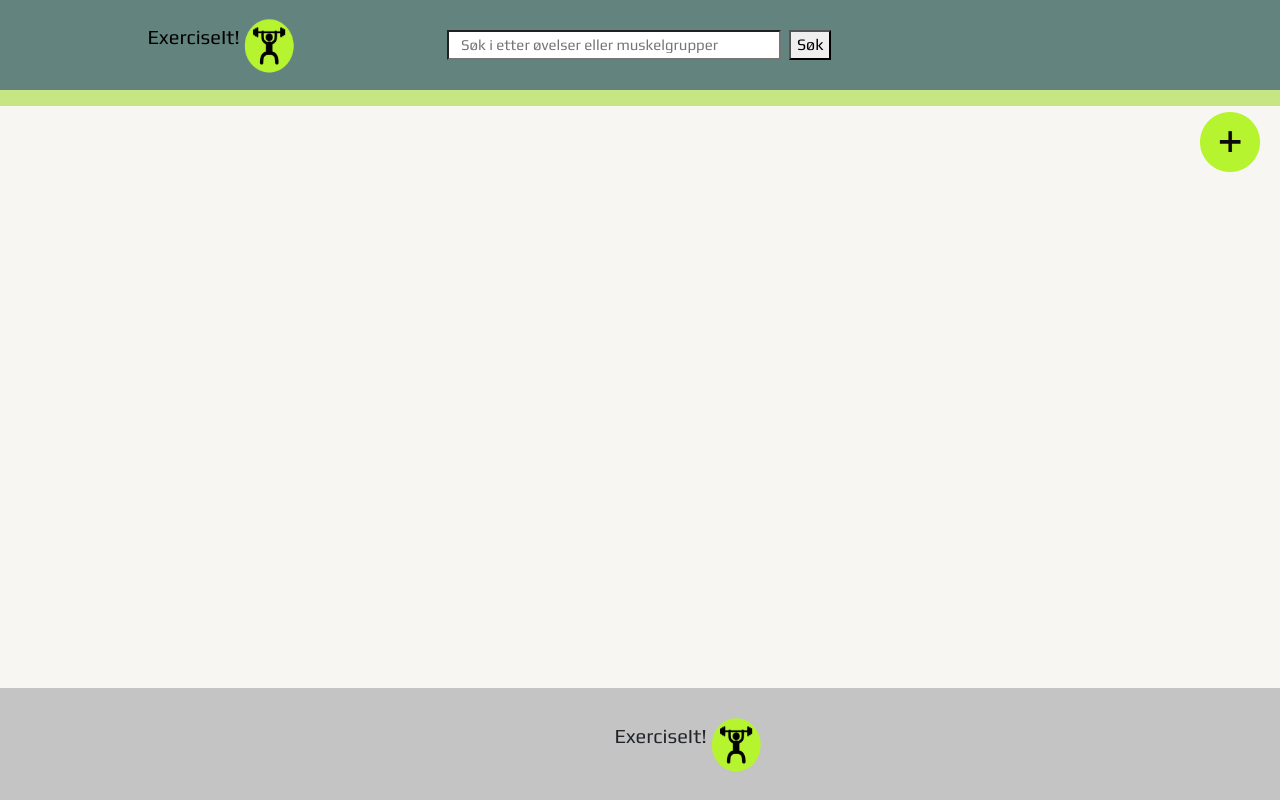
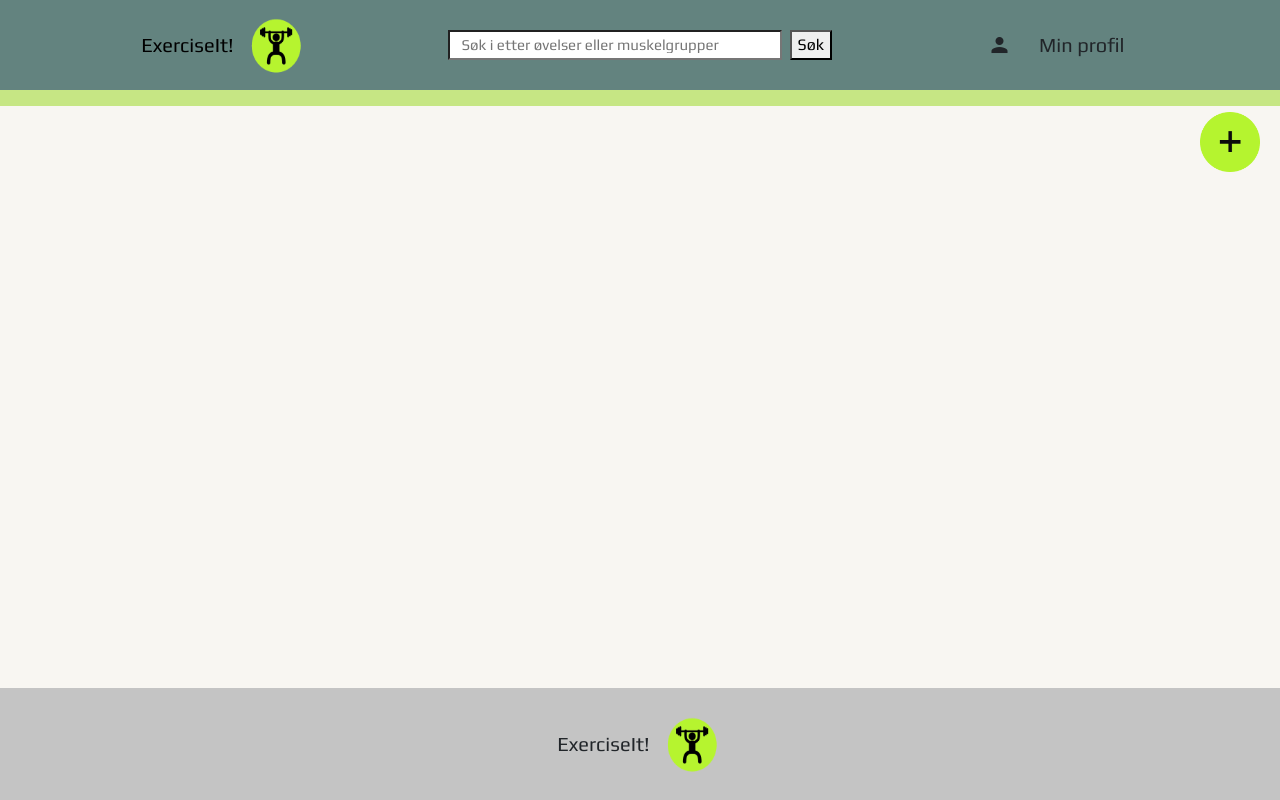
Before and after one commit to sigrunnu/programvareutviklingV2020, a Django app: page / in a window 1280 px wide. Run offline with Django 3.2, Linux system fonts and the light colour scheme; data that the repository does not hold is empty; some libraries are stand-ins or nearby versions.

Commit message:
Align items in header and footer correctly

```diff
--- a/feed/static/feed/base.css
+++ b/feed/static/feed/base.css
@@ -80,15 +80,16 @@ header {
 
 }
 
+#container > a {
+    text-decoration: none;
+}
+
 #logoContainer, #profileContainer, #logoBtn {
     display: flex;
-
-    align-content: center;
-    justify-content: center;
+    flex-direction: row;
+    justify-content: space-evenly;
     align-items: center;
-
-    width: 200px;
-
+    min-width: 12rem;
 }
 
 #searchForm {
@@ -117,8 +118,9 @@ input[type="search"] {
 
     font-size: 20px;
 
-    visibility: hidden;
+
 }
+
 
 #logoContainer {
     width: auto;
@@ -159,8 +161,6 @@ footer {
 
     flex-direction: row;
 
-    width: 20%;
-
     font-size: 20px;
 
 }
--- a/feed/templates/feed/base.html
+++ b/feed/templates/feed/base.html
@@ -1,3 +1,4 @@
+ {% load static %}
 <!DOCTYPE html>
 <html lang="en">
 <head>
@@ -11,7 +12,7 @@
           crossorigin="anonymous">
 
 
-    {% load static %}
+
     <link rel="stylesheet" type="text/css"
           href="{% static 'feed/base.css' %}">
     <link rel="stylesheet" type="text/css"
@@ -40,15 +41,17 @@
 
         <div id="container">
 
-            <a id="logoContainer" href="{% url 'feedHome' %}">
+            <a href="{% url 'feedHome' %}">
+                <div id="logoContainer">
+                    ExerciseIt!
 
-                <p>ExerciseIt!</p>
 
-                {% load static %}
-                <img id="logo" src="{% static 'feed/images/logo.png' %}"
-                     alt="My image"
-                     style="width: 60px; height: 60px;">
+                    <img id="logo" src="{% static 'feed/images/logo.png' %}"
+                         alt="My image"
+                         style="width: 60px; height: 60px;">
+                </div>
             </a>
+
 
             <form id="searchForm" action="{% url 'search' %}">
                 <input placeholder="Søk i etter øvelser eller muskelgrupper"
@@ -61,7 +64,7 @@
 
             <div class="item" id="profileContainer">
                 <i class="material-icons">person</i>
-                <p id="myProfile">Min profil</p>
+                Min profil
             </div>
 
         </div>
@@ -100,11 +103,11 @@
     <footer>
         <div class="footerWrapper">
 
-            <div class="footerWrapper">
+            <div class="footerWrapper" style="min-width: 12rem;">
 
-                <p>ExerciseIt!</p>
+                ExerciseIt!
 
-                {% load static %}
+
                 <img id="logoFooter" src="{% static 'feed/images/logo.png' %}"
                      alt="My image"
                      style="width: 60px; height: 60px;">
```
